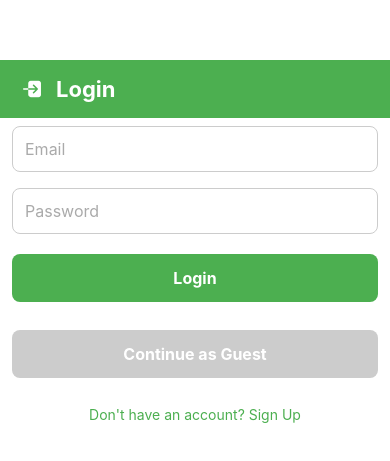
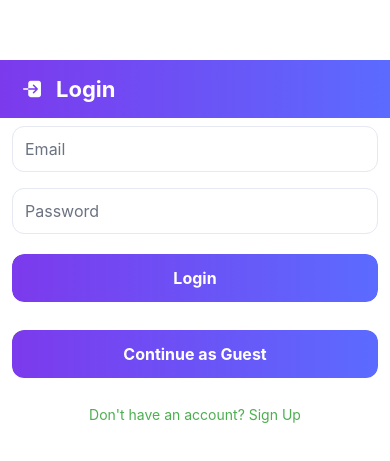
Before and after one commit to 0Susie0/GI-Tracker, a React Native app: screen /HomePage in a window 390 px wide. Shown: the part 181-642 px from the top of the page. Built offline with nearby package versions, Linux system fonts and the light colour scheme; no server answers.

Commit message:
Update: Added theme.js file and improved UI design

```diff
--- a/components/FilterChips.js
+++ b/components/FilterChips.js
@@ -1,26 +1,45 @@
 // components/FilterChips.js
 // TODO: flesh out FilterChips with selection, scroll, etc.
+import { LinearGradient } from 'expo-linear-gradient';
 import React from 'react';
 import { StyleSheet, Text, TouchableOpacity, View } from 'react-native';
+import { colors, fonts, radius, spacing } from '../utils/theme';
 
 export default function FilterChips({ filters, selected, onSelect }) {
   return (
     <View style={styles.container}>
-      {filters.map((filter) => (
-        <TouchableOpacity
-          key={filter}
-          style={[
-            styles.chip,
-            selected === filter && styles.selectedChip,
-          ]}
-          onPress={() => onSelect(filter)}
-        >
-          <Text style={[
-            styles.chipText,
-            selected === filter && styles.selectedText,
-          ]}>{filter}</Text>
-        </TouchableOpacity>
-      ))}
+      {filters.map((filter) => {
+        const isSelected = selected === filter;
+
+        if (isSelected) {
+          return (
+            <TouchableOpacity
+              key={filter}
+              onPress={() => onSelect(filter)}
+              style={styles.chipContainer}
+            >
+              <LinearGradient
+                colors={colors.primaryGradient}
+                start={{ x: 0, y: 0 }}
+                end={{ x: 1, y: 0 }}
+                style={styles.selectedChip}
+              >
+                <Text style={styles.selectedText}>{filter}</Text>
+              </LinearGradient>
+            </TouchableOpacity>
+          );
+        }
+
+        return (
+          <TouchableOpacity
+            key={filter}
+            style={[styles.chipContainer, styles.chip]}
+            onPress={() => onSelect(filter)}
+          >
+            <Text style={styles.chipText}>{filter}</Text>
+          </TouchableOpacity>
+        );
+      })}
     </View>
   );
 }
@@ -28,25 +47,32 @@ export default function FilterChips({ filters, selected, onSelect }) {
 const styles = StyleSheet.create({
   container: {
     flexDirection: 'row',
-    marginVertical: 8,
-    marginLeft: 12,
+    marginVertical: spacing(2),
+    marginLeft: spacing(3),
+  },
+  chipContainer: {
+    marginRight: spacing(2),
+    borderRadius: radius.lg,
+    overflow: 'hidden',
   },
   chip: {
-    backgroundColor: '#eee',
-    borderRadius: 16,
-    paddingHorizontal: 14,
-    paddingVertical: 6,
-    marginRight: 8,
+    backgroundColor: colors.card,
+    borderWidth: 1,
+    borderColor: colors.border,
+    paddingHorizontal: spacing(3.5),
+    paddingVertical: spacing(1.5),
   },
   selectedChip: {
-    backgroundColor: '#4CAF50',
+    paddingHorizontal: spacing(3.5),
+    paddingVertical: spacing(1.5),
   },
   chipText: {
-    color: '#333',
-    fontSize: 14,
+    color: colors.text,
+    fontSize: fonts.caption,
   },
   selectedText: {
     color: '#fff',
+    fontSize: fonts.caption,
     fontWeight: 'bold',
   },
 });
--- a/components/FoodCard.js
+++ b/components/FoodCard.js
@@ -2,6 +2,7 @@
 // TODO: flesh out FoodCard with favorite, rating, etc.
 import React from 'react';
 import { Image, StyleSheet, Text, View } from 'react-native';
+import { colors, fonts, radius, spacing } from '../utils/theme';
 
 export default function FoodCard({ name, image, calories }) {
   return (
@@ -16,28 +17,36 @@ export default function FoodCard({ name, image, calories }) {
 const styles = StyleSheet.create({
   card: {
     flex: 1,
-    backgroundColor: '#f9f9f9',
-    borderRadius: 12,
-    margin: 8,
+    backgroundColor: colors.card,
+    borderRadius: radius.md,
+    margin: spacing(2),
     alignItems: 'center',
-    padding: 12,
+    padding: spacing(3),
     elevation: 2,
+    shadowColor: '#000',
+    shadowOffset: { width: 0, height: 2 },
+    shadowOpacity: 0.1,
+    shadowRadius: 4,
+    borderWidth: 1,
+    borderColor: colors.border,
     minWidth: 140,
     maxWidth: 180,
   },
   image: {
     width: 80,
     height: 80,
-    borderRadius: 8,
-    marginBottom: 8,
+    borderRadius: radius.sm,
+    marginBottom: spacing(2),
   },
   name: {
-    fontSize: 16,
+    fontSize: fonts.body,
     fontWeight: 'bold',
-    marginBottom: 4,
+    color: colors.text,
+    marginBottom: spacing(1),
+    textAlign: 'center',
   },
   calories: {
-    fontSize: 14,
-    color: '#888',
+    fontSize: fonts.caption,
+    color: colors.subtext,
   },
 });
--- a/components/Header.js
+++ b/components/Header.js
@@ -1,15 +1,22 @@
 // components/Header.js
 // TODO: flesh out header with navigation actions, logo, etc.
 import { Ionicons } from '@expo/vector-icons';
+import { LinearGradient } from 'expo-linear-gradient';
 import React from 'react';
-import { StyleSheet, Text, View } from 'react-native';
+import { StyleSheet, Text } from 'react-native';
+import { colors, fonts, spacing } from '../utils/theme';
 
 export default function Header({ title, icon = 'ios-restaurant' }) {
   return (
-    <View style={styles.header}>
+    <LinearGradient
+      colors={colors.primaryGradient}
+      start={{ x: 0, y: 0 }}
+      end={{ x: 1, y: 0 }}
+      style={styles.header}
+    >
       <Ionicons name={icon} size={24} color="#fff" style={styles.icon} />
       <Text style={styles.title}>{title}</Text>
-    </View>
+    </LinearGradient>
   );
 }
 
@@ -17,17 +24,16 @@ const styles = StyleSheet.create({
   header: {
     flexDirection: 'row',
     alignItems: 'center',
-    backgroundColor: '#4CAF50',
-    paddingVertical: 16,
-    paddingHorizontal: 20,
+    paddingVertical: spacing(4),
+    paddingHorizontal: spacing(5),
     width: '100%',
   },
   icon: {
-    marginRight: 12,
+    marginRight: spacing(3),
   },
   title: {
     color: '#fff',
-    fontSize: 22,
+    fontSize: fonts.title,
     fontWeight: 'bold',
   },
 });
--- a/components/InputField.js
+++ b/components/InputField.js
@@ -2,6 +2,7 @@
 // TODO: flesh out InputField with validation, icons, etc.
 import React from 'react';
 import { StyleSheet, TextInput, View } from 'react-native';
+import { colors, fonts, radius, spacing } from '../utils/theme';
 
 export default function InputField({ value, onChangeText, placeholder, secureTextEntry = false }) {
   return (
@@ -11,7 +12,7 @@ export default function InputField({ value, onChangeText, placeholder, secureTex
         value={value}
         onChangeText={onChangeText}
         placeholder={placeholder}
-        placeholderTextColor="#aaa"
+        placeholderTextColor={colors.subtext}
         secureTextEntry={secureTextEntry}
       />
     </View>
@@ -20,16 +21,16 @@ export default function InputField({ value, onChangeText, placeholder, secureTex
 
 const styles = StyleSheet.create({
   container: {
-    marginVertical: 8,
-    marginHorizontal: 12,
+    marginVertical: spacing(2),
+    marginHorizontal: spacing(3),
   },
   input: {
     borderWidth: 1,
-    borderColor: '#ccc',
-    borderRadius: 8,
-    padding: 12,
-    fontSize: 16,
-    backgroundColor: '#fff',
-    color: '#333',
+    borderColor: colors.border,
+    borderRadius: radius.md,
+    padding: spacing(3),
+    fontSize: fonts.body,
+    backgroundColor: colors.card,
+    color: colors.text,
   },
 });
--- a/components/MacroSummary.js
+++ b/components/MacroSummary.js
@@ -2,14 +2,15 @@
 // TODO: flesh out MacroSummary with icons, progress bars, etc.
 import React from 'react';
 import { StyleSheet, Text, View } from 'react-native';
+import { colors, fonts, radius, spacing } from '../utils/theme';
 
 export default function MacroSummary({ macros }) {
   return (
     <View style={styles.container}>
       {macros.map((macro) => (
         <View key={macro.label} style={styles.item}>
+          <Text style={styles.value}>{macro.value}g</Text>
           <Text style={styles.label}>{macro.label}</Text>
-          <Text style={styles.value}>{macro.value}g</Text>
         </View>
       ))}
     </View>
@@ -20,19 +21,30 @@ const styles = StyleSheet.create({
   container: {
     flexDirection: 'row',
     justifyContent: 'space-around',
-    marginVertical: 12,
-    width: '100%',
+    backgroundColor: colors.card,
+    marginVertical: spacing(3),
+    marginHorizontal: spacing(3),
+    padding: spacing(4),
+    borderRadius: radius.md,
+    borderWidth: 1,
+    borderColor: colors.border,
+    shadowColor: '#000',
+    shadowOffset: { width: 0, height: 2 },
+    shadowOpacity: 0.05,
+    shadowRadius: 4,
+    elevation: 2,
   },
   item: {
     alignItems: 'center',
   },
   label: {
-    fontSize: 14,
-    color: '#888',
+    fontSize: fonts.caption,
+    color: colors.subtext,
+    marginTop: spacing(1),
   },
   value: {
-    fontSize: 16,
+    fontSize: fonts.body,
     fontWeight: 'bold',
-    color: '#333',
+    color: colors.text,
   },
 });
--- a/components/PrimaryButton.js
+++ b/components/PrimaryButton.js
@@ -1,38 +1,63 @@
 // components/PrimaryButton.js
 // TODO: flesh out PrimaryButton with loading, disabled, etc.
+import { LinearGradient } from 'expo-linear-gradient';
 import React from 'react';
 import { StyleSheet, Text, TouchableOpacity } from 'react-native';
+import { colors, fonts, radius, spacing } from '../utils/theme';
 
 export default function PrimaryButton({ title, onPress, disabled = false, style }) {
+  if (disabled) {
+    return (
+      <TouchableOpacity
+        style={[styles.button, styles.disabledButton, style]}
+        onPress={null}
+        activeOpacity={1}
+      >
+        <Text style={[styles.text, styles.disabledText]}>{title}</Text>
+      </TouchableOpacity>
+    );
+  }
+
   return (
     <TouchableOpacity
-      style={[styles.button, disabled && styles.disabledButton, style]}
-      onPress={disabled ? null : onPress}
-      activeOpacity={disabled ? 1 : 0.8}
+      style={[styles.buttonContainer, style]}
+      onPress={onPress}
+      activeOpacity={0.8}
     >
-      <Text style={[styles.text, disabled && styles.disabledText]}>{title}</Text>
+      <LinearGradient
+        colors={colors.primaryGradient}
+        start={{ x: 0, y: 0 }}
+        end={{ x: 1, y: 0 }}
+        style={styles.button}
+      >
+        <Text style={styles.text}>{title}</Text>
+      </LinearGradient>
     </TouchableOpacity>
   );
 }
 
 const styles = StyleSheet.create({
+  buttonContainer: {
+    margin: spacing(3),
+    borderRadius: radius.md,
+    overflow: 'hidden',
+  },
   button: {
-    backgroundColor: '#4CAF50',
-    borderRadius: 8,
-    paddingVertical: 14,
-    paddingHorizontal: 24,
+    borderRadius: radius.md,
+    paddingVertical: spacing(3.5),
+    paddingHorizontal: spacing(6),
     alignItems: 'center',
-    margin: 12,
   },
   disabledButton: {
-    backgroundColor: '#ccc',
+    backgroundColor: colors.border,
+    margin: spacing(3),
   },
   text: {
     color: '#fff',
-    fontSize: 16,
+    fontSize: fonts.body,
     fontWeight: 'bold',
   },
   disabledText: {
-    color: '#666',
+    color: colors.subtext,
   },
 });
--- a/components/ProgressChart.js
+++ b/components/ProgressChart.js
@@ -3,12 +3,15 @@
 import { Ionicons } from '@expo/vector-icons';
 import React from 'react';
 import { StyleSheet, Text, View } from 'react-native';
+import { colors, fonts, radius, spacing } from '../utils/theme';
 
 export default function ProgressChart({ percent = 60 }) {
   return (
     <View style={styles.container}>
-      <Ionicons name="stats-chart" size={48} color="#4CAF50" />
-      <Text style={styles.text}>{percent}%</Text>
+      <View style={styles.chartContainer}>
+        <Ionicons name="stats-chart" size={48} color={colors.accent} />
+        <Text style={styles.text}>{percent}%</Text>
+      </View>
       <Text style={styles.label}>Weekly Progress</Text>
     </View>
   );
@@ -17,17 +20,31 @@ export default function ProgressChart({ percent = 60 }) {
 const styles = StyleSheet.create({
   container: {
     alignItems: 'center',
-    marginVertical: 16,
+    backgroundColor: colors.card,
+    marginVertical: spacing(4),
+    marginHorizontal: spacing(3),
+    padding: spacing(4),
+    borderRadius: radius.md,
+    borderWidth: 1,
+    borderColor: colors.border,
+    shadowColor: '#000',
+    shadowOffset: { width: 0, height: 2 },
+    shadowOpacity: 0.05,
+    shadowRadius: 4,
+    elevation: 2,
+  },
+  chartContainer: {
+    alignItems: 'center',
+    marginBottom: spacing(2),
   },
   text: {
-    fontSize: 24,
+    fontSize: fonts.title,
     fontWeight: 'bold',
-    color: '#4CAF50',
-    marginTop: 8,
+    color: colors.accent,
+    marginTop: spacing(2),
   },
   label: {
-    fontSize: 14,
-    color: '#888',
-    marginTop: 4,
+    fontSize: fonts.caption,
+    color: colors.subtext,
   },
 });
--- a/components/SearchBar.js
+++ b/components/SearchBar.js
@@ -3,17 +3,18 @@
 import { Ionicons } from '@expo/vector-icons';
 import React from 'react';
 import { StyleSheet, TextInput, View } from 'react-native';
+import { colors, fonts, radius, spacing } from '../utils/theme';
 
 export default function SearchBar({ value, onChangeText, placeholder = "Search..." }) {
   return (
     <View style={styles.container}>
-      <Ionicons name="search" size={20} color="#888" style={styles.icon} />
+      <Ionicons name="search" size={20} color={colors.subtext} style={styles.icon} />
       <TextInput
         style={styles.input}
         value={value}
         onChangeText={onChangeText}
         placeholder={placeholder}
-        placeholderTextColor="#aaa"
+        placeholderTextColor={colors.subtext}
       />
     </View>
   );
@@ -23,18 +24,25 @@ const styles = StyleSheet.create({
   container: {
     flexDirection: 'row',
     alignItems: 'center',
-    backgroundColor: '#f1f1f1',
-    borderRadius: 8,
-    paddingHorizontal: 12,
-    margin: 12,
+    backgroundColor: colors.card,
+    borderRadius: radius.lg,
+    paddingHorizontal: spacing(3),
+    margin: spacing(3),
+    borderWidth: 1,
+    borderColor: colors.border,
+    shadowColor: '#000',
+    shadowOffset: { width: 0, height: 1 },
+    shadowOpacity: 0.05,
+    shadowRadius: 2,
+    elevation: 1,
   },
   icon: {
-    marginRight: 8,
+    marginRight: spacing(2),
   },
   input: {
     flex: 1,
     height: 40,
-    fontSize: 16,
-    color: '#333',
+    fontSize: fonts.body,
+    color: colors.text,
   },
 });
--- a/screens/tracking/HomePageScreen.js
+++ b/screens/tracking/HomePageScreen.js
@@ -6,6 +6,7 @@ import FilterChips from '../../components/FilterChips';
 import FoodCard from '../../components/FoodCard';
 import Header from '../../components/Header';
 import SearchBar from '../../components/SearchBar';
+import { colors, spacing } from '../../utils/theme';
 
 const mockFoods = [
   { name: 'Avocado Toast', image: 'https://images.unsplash.com/photo-1504674900247-0877df9cc836', calories: 250 },
@@ -29,12 +30,20 @@ export default function HomePageScreen() {
         renderItem={({ item }) => <FoodCard {...item} />}
         numColumns={2}
         contentContainerStyle={styles.grid}
+        showsVerticalScrollIndicator={false}
       />
     </View>
   );
 }
 
 const styles = StyleSheet.create({
-  container: { flex: 1, backgroundColor: '#fff', paddingTop: 8 },
-  grid: { paddingHorizontal: 8 },
+  container: {
+    flex: 1,
+    backgroundColor: colors.bg,
+    paddingTop: spacing(2)
+  },
+  grid: {
+    paddingHorizontal: spacing(2),
+    paddingBottom: spacing(4)
+  },
 });
--- /dev/null
+++ b/utils/theme.js
@@ -0,0 +1,15 @@
+// theme.js
+export const colors = {
+  bg: "#F3F4FF",
+  card: "#FFFFFF",
+  text: "#111827",
+  subtext: "#6B7280",
+  border: "#E6E8F2",
+  link: "#4F46E5",
+  accent: "#34D399",
+  primaryGradient: ["#7C3AED", "#5B6BFF"],
+};
+
+export const radius = { sm: 8, md: 12, lg: 20, xl: 24 };
+export const spacing = n => 4 * n; // spacing(3) = 12
+export const fonts = { title: 22, body: 16, caption: 12 };
```
Also changed, not shown: 1 other file (tests, documents, lock files or other folders).
